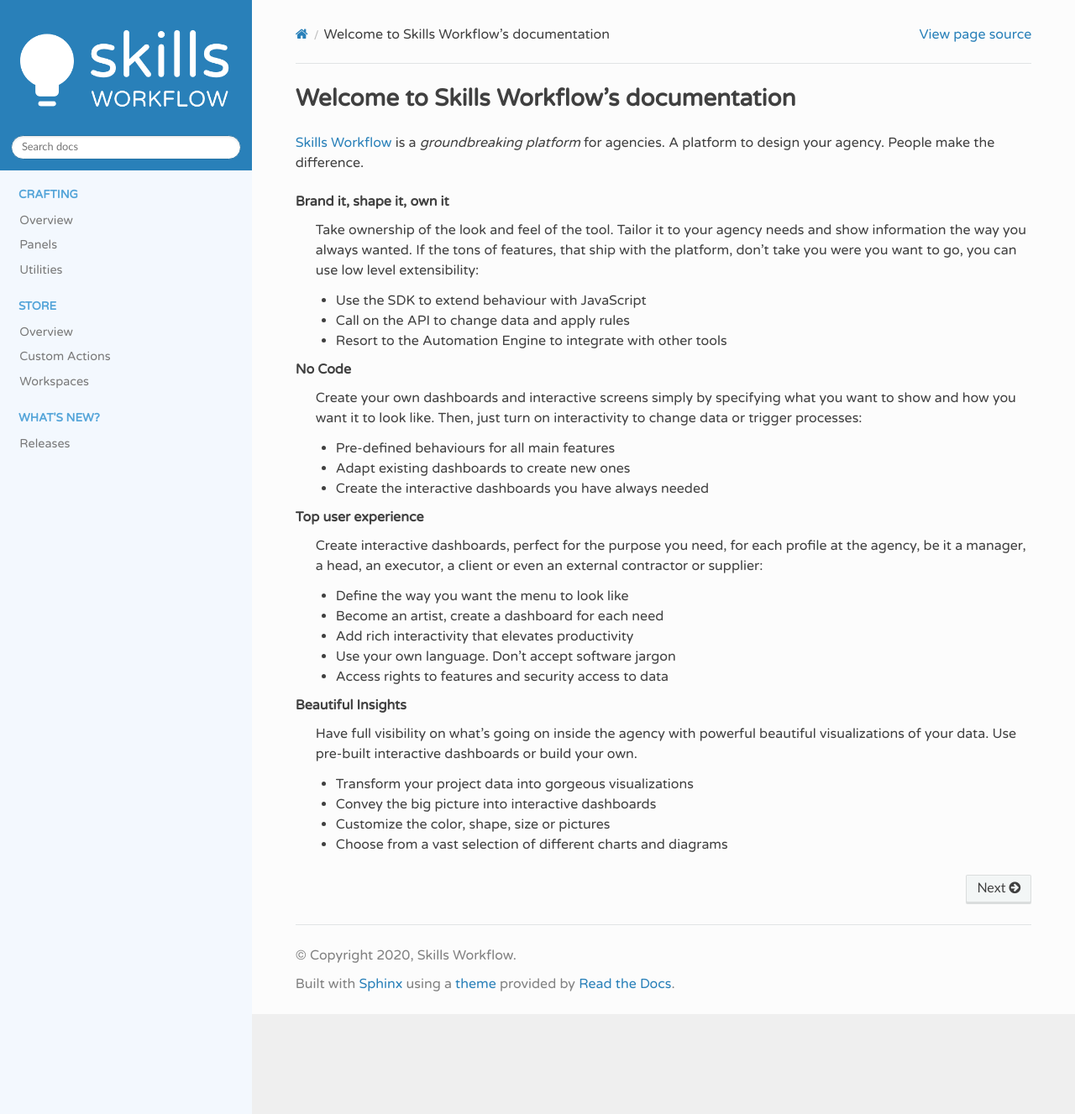
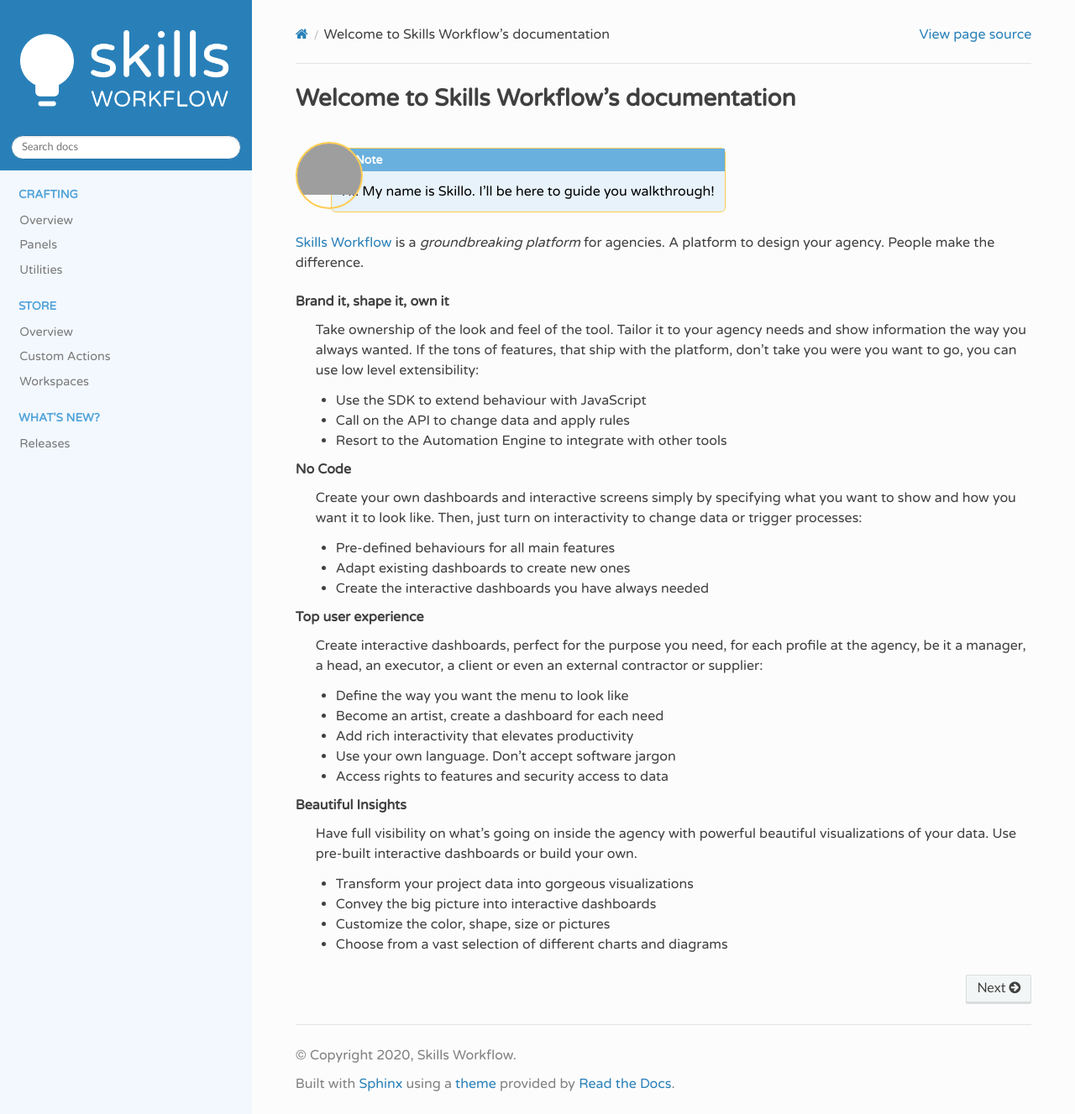
Before and after one commit to ndangeles/Documentation, a Sphinx documentation site: the page built from docs/index.rst, in a window 1280 px wide and 1327 px high. Shown: the whole window at 84% size. Built offline with Sphinx 7.4.7 and the Read the Docs theme 2.0.0, drawn with Linux system fonts in a browser that asks for light colours; grey boxes are pictures that could not be loaded.

Commit message:
Added Skillo to documentation intro

```diff
--- a/docs/index.rst
+++ b/docs/index.rst
@@ -5,6 +5,8 @@
 
 Welcome to Skills Workflow's documentation
 ==========================================
+
+.. note:: Hi! My name is Skillo. I'll be here to guide you walkthrough!
 
 `Skills Workflow`_ is a *groundbreaking platform* for agencies.
 A platform to design your agency.
```
